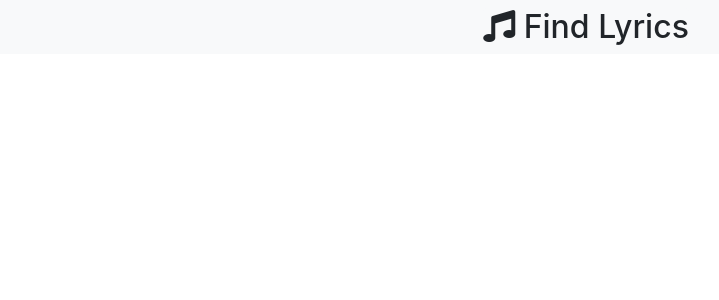
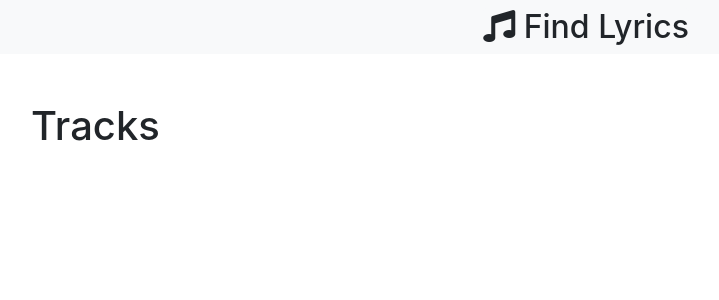
Before and after one commit to markify/lyricstogo, a React (Create React App) app: page / in a window 1280 px wide. Shown: the top 300 px of the page, without its empty margins (54-773 px from the left). Built offline with nearby package versions, Linux system fonts and the light colour scheme.

Commit message:
setting up components

```diff
--- a/package.json
+++ b/package.json
@@ -5,6 +5,7 @@
   "dependencies": {
     "react": "^16.6.0",
     "react-dom": "^16.6.0",
+    "react-router-dom": "^4.3.1",
     "react-scripts": "2.0.5"
   },
   "scripts": {
--- a/src/App.js
+++ b/src/App.js
@@ -1,14 +1,24 @@
 import React, { Component } from 'react';
+
+import { BrowserRouter as Router, Route, Switch } from 'react-router-dom';
+
 import Navbar from './component/layout/Navbar';
-
+import Index from './component/layout/Index';
 import './App.css';
 
 class App extends Component {
 	render() {
 		return (
-			<div className="App">
-				<Navbar />
-			</div>
+			<Router>
+				<React.Fragment>
+					<Navbar />
+					<div className="container">
+						<Switch>
+							<Route exact path="/" component={Index} />
+						</Switch>
+					</div>
+				</React.Fragment>
+			</Router>
 		);
 	}
 }
--- /dev/null
+++ b/src/component/layout/Index.js
@@ -0,0 +1,14 @@
+import React from 'react';
+import Tracks from '../tracks/Tracks';
+
+// Hold search component and track component
+
+const Index = () => {
+	return (
+		<React.Fragment>
+			<Tracks />
+		</React.Fragment>
+	);
+};
+
+export default Index;
--- /dev/null
+++ b/src/component/tracks/Tracks.js
@@ -0,0 +1,15 @@
+import React, { Component } from 'react';
+
+// Search, Lyrics, Tracks, API
+// class base component
+class Tracks extends Component {
+	render() {
+		return (
+			<div>
+				<h1>Tracks</h1>
+			</div>
+		);
+	}
+}
+
+export default Tracks;
```
Also changed, not shown: 1 other file (tests, documents, lock files or other folders).
